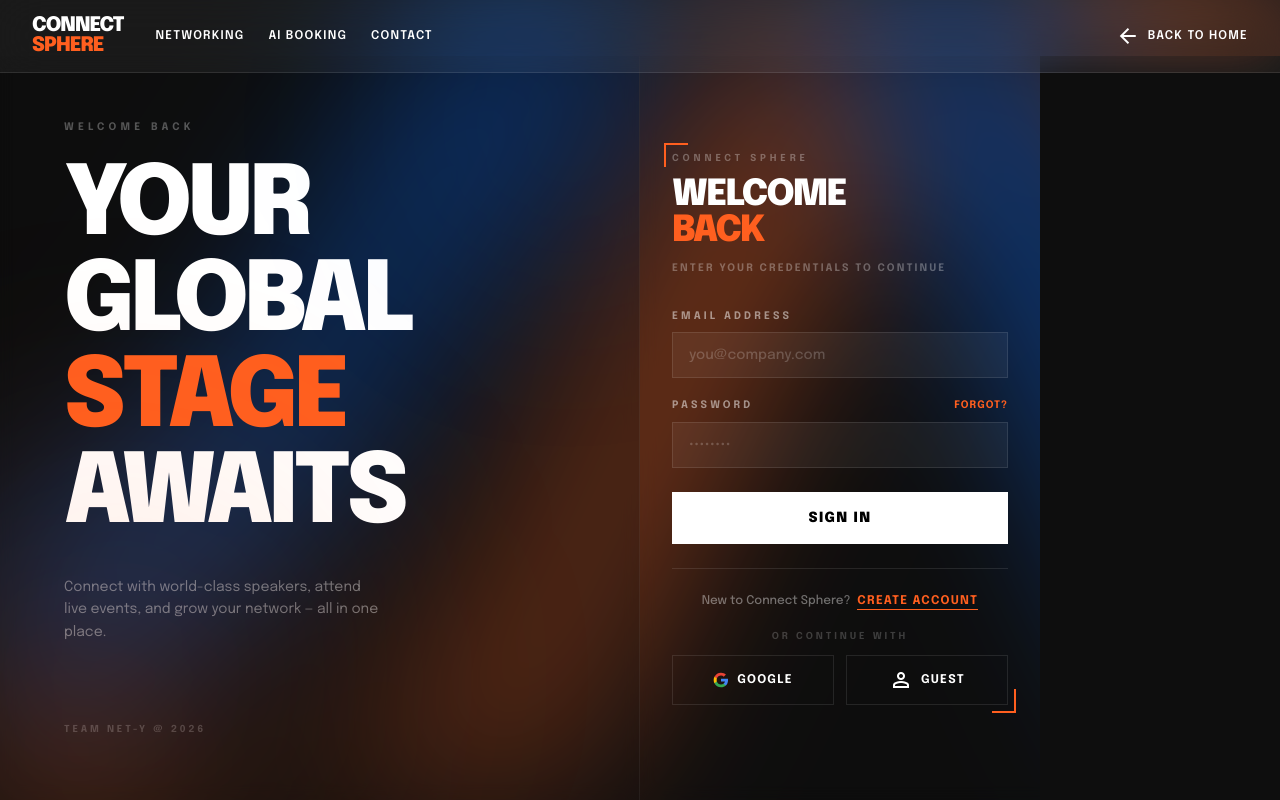
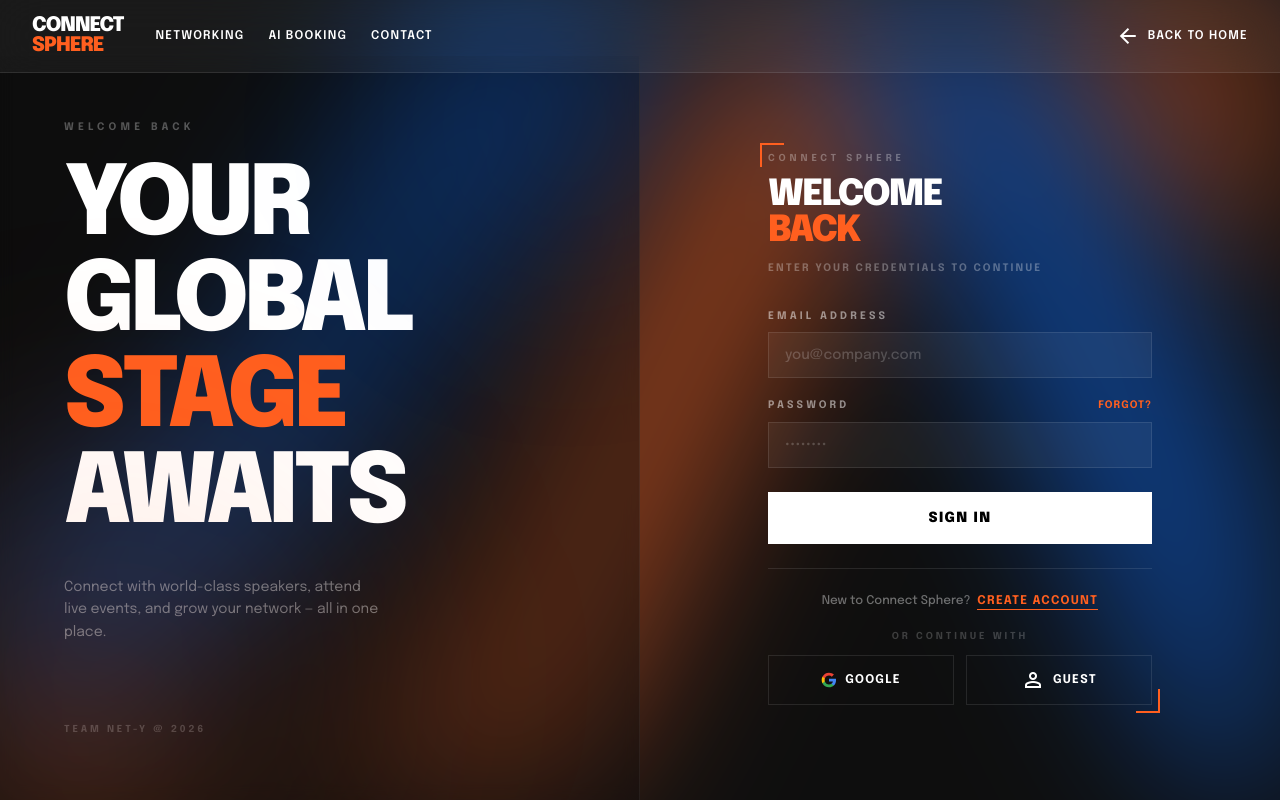
Before and after one commit to proindra/AI-Powered-Personal-Booking-Agent, a Next.js app in the folder frontend/: page /signin in a window 1280 px wide. Built offline with nearby package versions, Linux system fonts and the light colour scheme; no server answers.

Commit message:
fix: remove Lanyard from signin page to fix GitHub Pages crash, keep Google auth

```diff
--- a/frontend/app/(auth)/signin/page.tsx
+++ b/frontend/app/(auth)/signin/page.tsx
@@ -1,4 +1,3 @@
-import LanyardLoader from '@/components/LanyardLoader';
 import SignInForm from '@/components/SignInForm';
 
 export default function SignInPage() {
@@ -21,20 +20,11 @@
         <p className="text-[0.6rem] uppercase tracking-[0.3em] font-bold text-white/20">Team Net-Y @ 2026</p>
       </div>
 
-      {/* Right — Form + Lanyard */}
-      <div className="flex-1 flex overflow-hidden bg-dark/20 backdrop-blur-sm">
+      {/* Right — Form */}
+      <div className="flex-1 flex items-center justify-center px-8 overflow-y-auto">
+        <SignInForm />
+      </div>
 
-        {/* Form column */}
-        <div className="flex items-center justify-center w-full lg:w-[400px] shrink-0 px-8 overflow-y-auto">
-          <SignInForm />
-        </div>
-
-        {/* Lanyard column */}
-        <div className="hidden lg:block flex-1 relative" style={{ background: '#0e0e0e' }}>
-          <LanyardLoader />
-        </div>
-
-      </div>
     </div>
   );
 }
```
